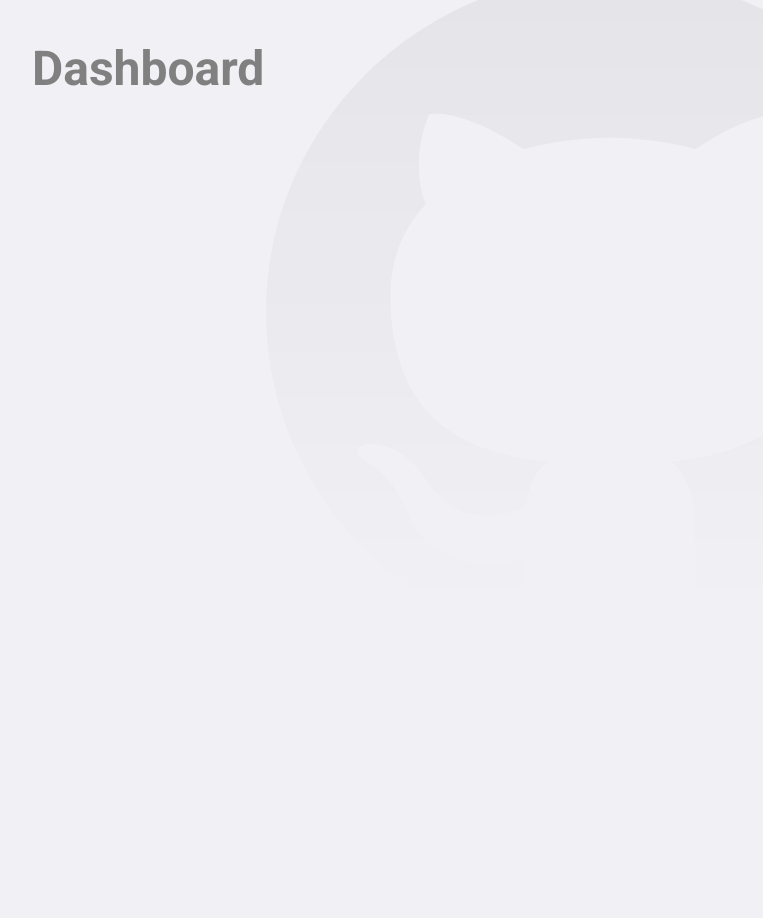
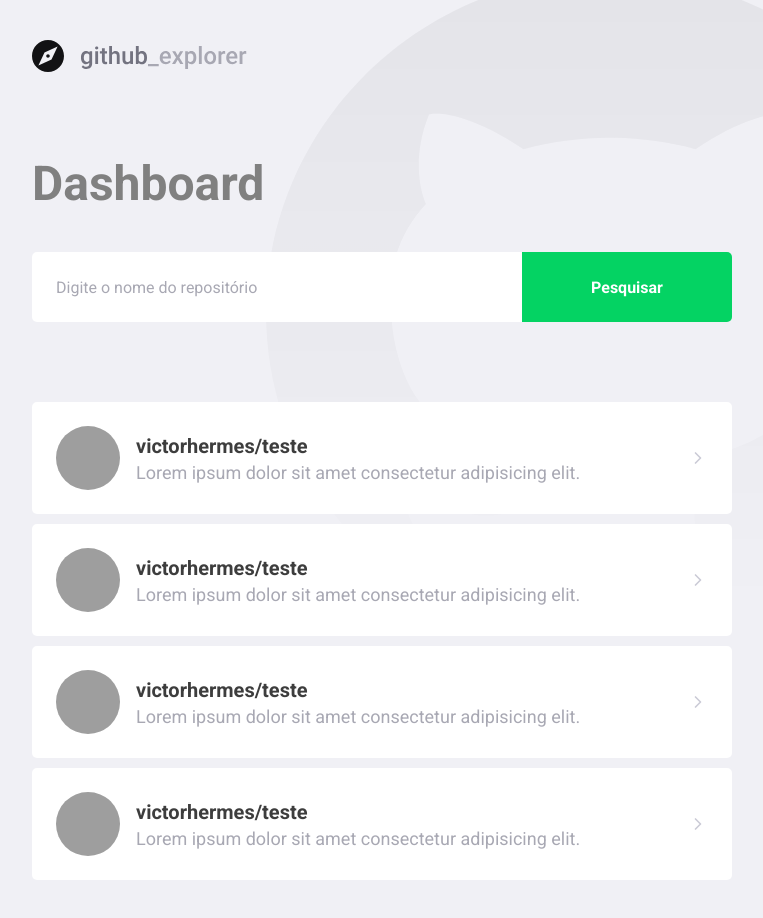
Before and after one commit to victorhermes/reactTypeBasic, a React (Create React App) app: page / in a window 1280 px wide. Shown: the whole page, without its empty margins (148-911 px from the left). Before the commit the page ends 800 px from the top, so only its background shows below. Built offline with nearby package versions, Linux system fonts and the light colour scheme; grey boxes are pictures that could not be loaded.

Commit message:
dashboard style

```diff
--- a/package.json
+++ b/package.json
@@ -10,8 +10,10 @@
     "@types/node": "^12.0.0",
     "@types/react": "^16.9.0",
     "@types/react-dom": "^16.9.0",
+    "polished": "^3.6.4",
     "react": "^16.13.1",
     "react-dom": "^16.13.1",
+    "react-icons": "^3.10.0",
     "react-router-dom": "^5.2.0",
     "react-scripts": "3.4.1",
     "styled-components": "^5.1.1",
--- a/src/pages/Dashboard/index.tsx
+++ b/src/pages/Dashboard/index.tsx
@@ -1,8 +1,90 @@
 import React from 'react';
-import { Title } from './styles';
+import logoImg from '../../assets/logo.svg';
+import { FiChevronRight } from 'react-icons/fi';
+import { Title, Form, Repositories } from './styles';
 
 const Dashboard: React.FC = () => {
-    return <Title>Dashboard</Title>;
+    return (
+        <>
+            <img src={logoImg} alt="Logo" />
+            <Title>Dashboard</Title>
+
+            <Form>
+                <input type="text" placeholder="Digite o nome do repositório" />
+                <button type="submit">Pesquisar</button>
+            </Form>
+
+            <Repositories>
+                <a href="teste">
+                    <img
+                        src="https://avatars3.githubusercontent.com/u/25070025?s=400&u=9644db2c8ca12aaed6a2276aa4279c9745f28cc6&v=4"
+                        alt="Perfil"
+                    />
+
+                    <div>
+                        <strong>victorhermes/teste</strong>
+                        <p>
+                            Lorem ipsum dolor sit amet consectetur adipisicing
+                            elit.
+                        </p>
+                    </div>
+
+                    <FiChevronRight size={20} />
+                </a>
+
+                <a href="teste">
+                    <img
+                        src="https://avatars3.githubusercontent.com/u/25070025?s=400&u=9644db2c8ca12aaed6a2276aa4279c9745f28cc6&v=4"
+                        alt="Perfil"
+                    />
+
+                    <div>
+                        <strong>victorhermes/teste</strong>
+                        <p>
+                            Lorem ipsum dolor sit amet consectetur adipisicing
+                            elit.
+                        </p>
+                    </div>
+
+                    <FiChevronRight size={20} />
+                </a>
+
+                <a href="teste">
+                    <img
+                        src="https://avatars3.githubusercontent.com/u/25070025?s=400&u=9644db2c8ca12aaed6a2276aa4279c9745f28cc6&v=4"
+                        alt="Perfil"
+                    />
+
+                    <div>
+                        <strong>victorhermes/teste</strong>
+                        <p>
+                            Lorem ipsum dolor sit amet consectetur adipisicing
+                            elit.
+                        </p>
+                    </div>
+
+                    <FiChevronRight size={20} />
+                </a>
+
+                <a href="teste">
+                    <img
+                        src="https://avatars3.githubusercontent.com/u/25070025?s=400&u=9644db2c8ca12aaed6a2276aa4279c9745f28cc6&v=4"
+                        alt="Perfil"
+                    />
+
+                    <div>
+                        <strong>victorhermes/teste</strong>
+                        <p>
+                            Lorem ipsum dolor sit amet consectetur adipisicing
+                            elit.
+                        </p>
+                    </div>
+
+                    <FiChevronRight size={20} />
+                </a>
+            </Repositories>
+        </>
+    );
 };
 
 export default Dashboard;
--- a/src/pages/Dashboard/styles.ts
+++ b/src/pages/Dashboard/styles.ts
@@ -1,6 +1,96 @@
 import styled from 'styled-components';
+import { shade } from 'polished';
 
 export const Title = styled.h1`
     font-size: 48px;
     color: grey;
+    max-width: 450px;
+    margin-top: 80px;
+    line-height: 56px;
 `;
+
+export const Form = styled.form`
+    margin-top: 40px;
+    max-width: 700px;
+    display: flex;
+
+    input {
+        flex: 1;
+        height: 70px;
+        padding: 0 24px;
+        border: 0;
+        border-radius: 5px 0 0 5px;
+        color: #a8a8b3;
+
+        &::placeholder {
+            color: #a8a8b3;
+        }
+    }
+
+    button {
+        width: 210px;
+        background: #04d363;
+        border-radius: 0 5px 5px 0;
+        border: 0;
+        color: #ffffff;
+        font-weight: bold;
+        transition: background-color 0.2s;
+
+        &:hover {
+            background: ${shade(0.2, '#04d363')};
+        }
+    }
+`;
+
+export const Repositories = styled.div`
+    margin-top: 80px;
+    max-width: 700px;
+
+    a {
+        background: #ffffff;
+        border-radius: 5px;
+        width: 100%;
+        padding: 24px;
+        display: block;
+        text-decoration: none;
+
+        display: flex;
+        align-items: center;
+
+        & + a {
+            margin-top: 10px;
+        }
+
+        transition: transform 0.2s;
+
+        &:hover {
+            transform: translateX(10px);
+        }
+
+        img {
+            width: 64px;
+            height: 64px;
+            border-radius: 50%;
+        }
+
+        div {
+            margin-left: 16px;
+
+            strong {
+                font-size: 20px;
+                color: #3d3d3d;
+            }
+
+            p {
+                font-size: 18px;
+                color: #a8a8b3;
+                margin-top: 4px;
+            }
+        }
+    }
+
+    svg {
+        margin-left: auto;
+        color: #cbcbd6;
+    }
+`;
```
Also changed, not shown: src/assets/logo.svg (added), 1 other file (tests, documents, lock files or other folders).
